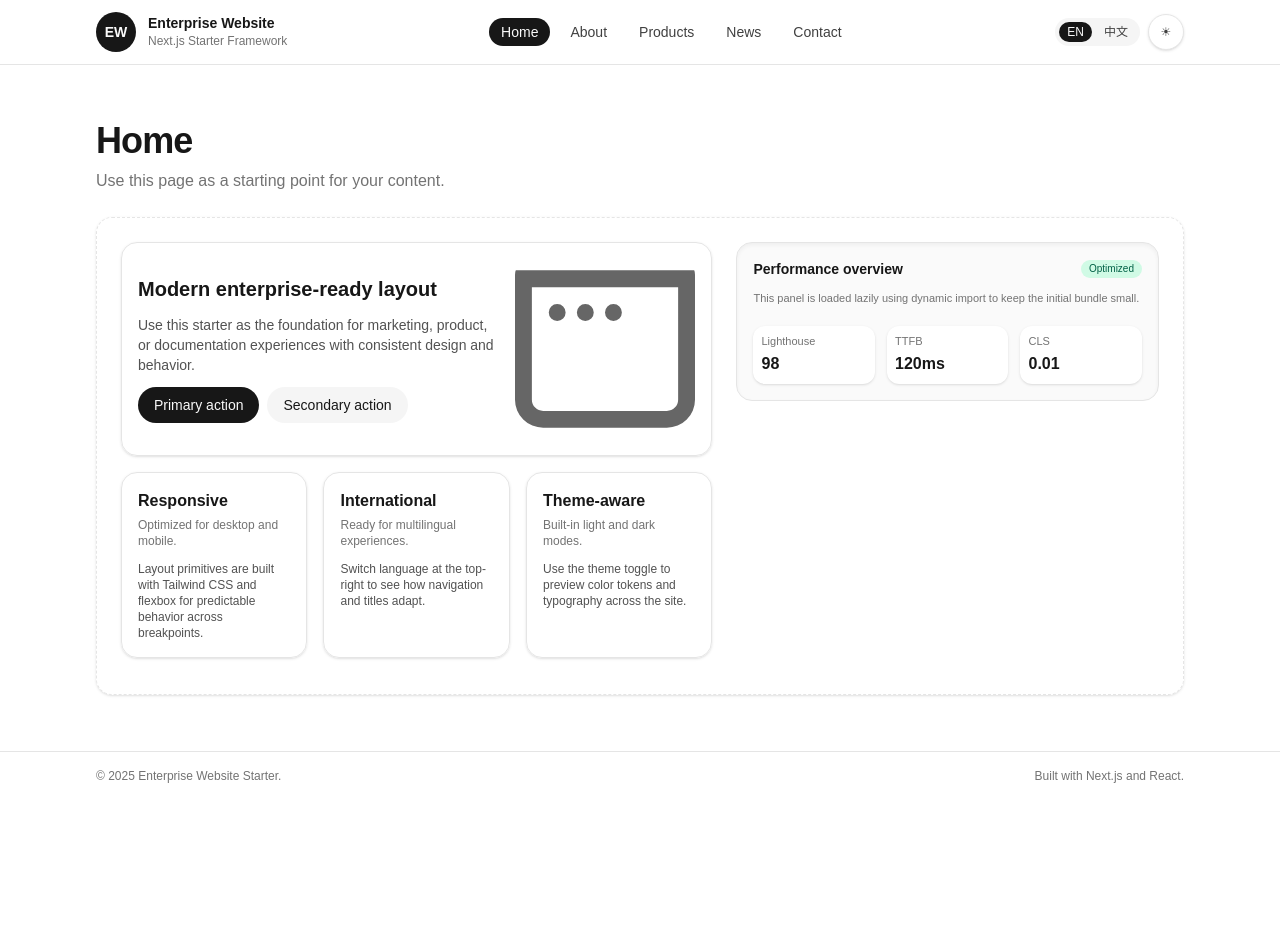
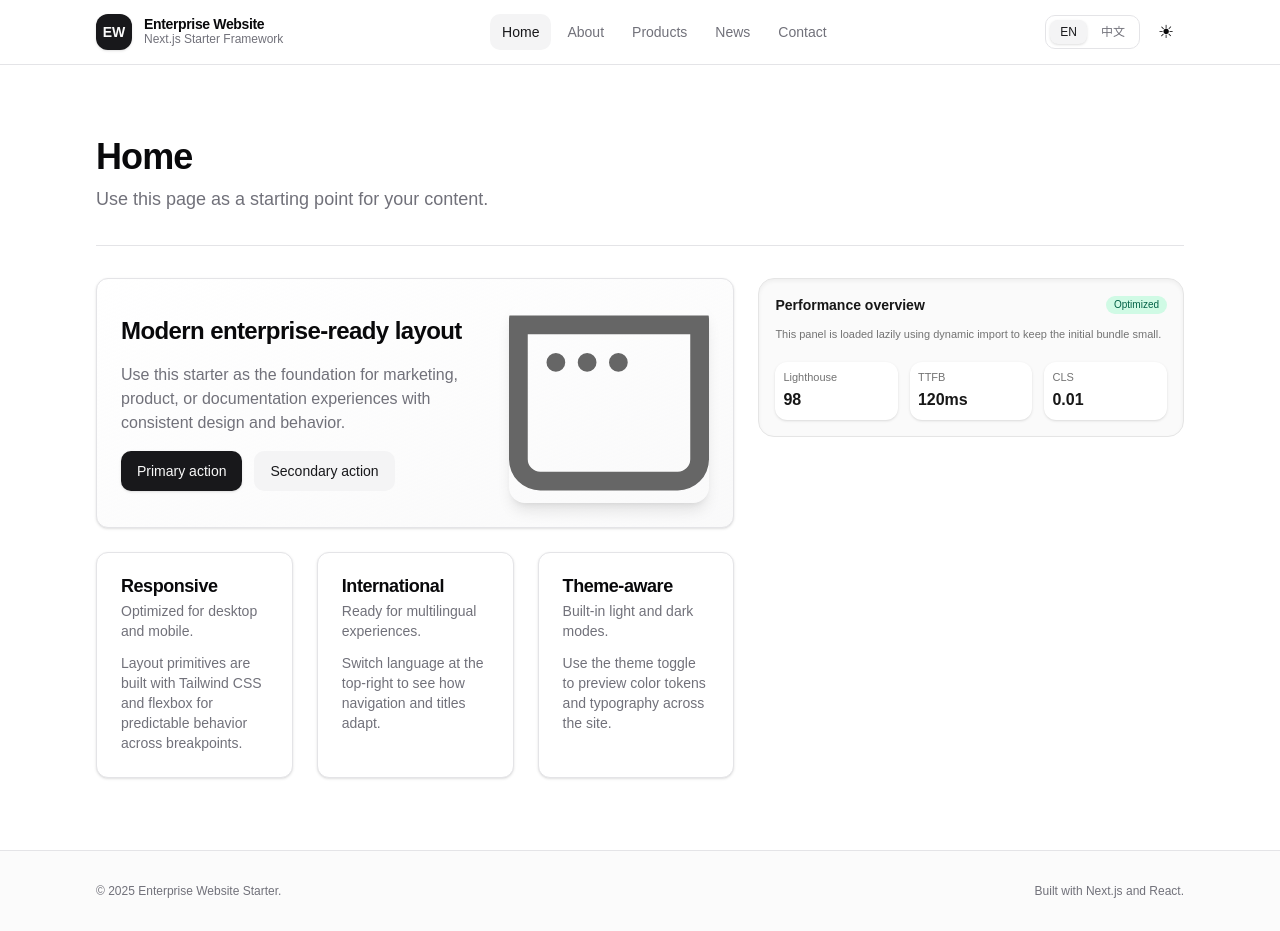
Before and after one commit to git-zhp/website, a Next.js app: page / in a window 1280 px wide. Before the commit the page ends 800 px from the top, so only its background shows below. Built offline with nearby package versions, Linux system fonts and the light colour scheme.

Commit message:
style(ui): 更新组件样式以匹配新的设计系统
重构主题切换器、输入框、卡片、按钮等组件的样式
更新全局CSS变量以支持新的设计规范
调整布局和间距以改善视觉一致性

```diff
--- a/src/app/globals.css
+++ b/src/app/globals.css
@@ -1,18 +1,75 @@
 @import "tailwindcss";
 
 :root {
-  --background: #ffffff;
-  --foreground: #171717;
+  --background: 0 0% 100%;
+  --foreground: 240 10% 3.9%;
+  --card: 0 0% 100%;
+  --card-foreground: 240 10% 3.9%;
+  --popover: 0 0% 100%;
+  --popover-foreground: 240 10% 3.9%;
+  --primary: 240 5.9% 10%;
+  --primary-foreground: 0 0% 98%;
+  --secondary: 240 4.8% 95.9%;
+  --secondary-foreground: 240 5.9% 10%;
+  --muted: 240 4.8% 95.9%;
+  --muted-foreground: 240 3.8% 46.1%;
+  --accent: 240 4.8% 95.9%;
+  --accent-foreground: 240 5.9% 10%;
+  --destructive: 0 84.2% 60.2%;
+  --destructive-foreground: 0 0% 98%;
+  --border: 240 5.9% 90%;
+  --input: 240 5.9% 90%;
+  --ring: 240 5.9% 10%;
+  --radius: 0.75rem;
 }
 
 [data-theme="dark"] {
-  --background: #0a0a0a;
-  --foreground: #ededed;
+  --background: 240 10% 3.9%;
+  --foreground: 0 0% 98%;
+  --card: 240 10% 3.9%;
+  --card-foreground: 0 0% 98%;
+  --popover: 240 10% 3.9%;
+  --popover-foreground: 0 0% 98%;
+  --primary: 0 0% 98%;
+  --primary-foreground: 240 5.9% 10%;
+  --secondary: 240 3.7% 15.9%;
+  --secondary-foreground: 0 0% 98%;
+  --muted: 240 3.7% 15.9%;
+  --muted-foreground: 240 5% 64.9%;
+  --accent: 240 3.7% 15.9%;
+  --accent-foreground: 0 0% 98%;
+  --destructive: 0 62.8% 30.6%;
+  --destructive-foreground: 0 0% 98%;
+  --border: 240 3.7% 15.9%;
+  --input: 240 3.7% 15.9%;
+  --ring: 240 4.9% 83.9%;
 }
 
 @theme inline {
-  --color-background: var(--background);
-  --color-foreground: var(--foreground);
+  --color-background: hsl(var(--background));
+  --color-foreground: hsl(var(--foreground));
+  --color-card: hsl(var(--card));
+  --color-card-foreground: hsl(var(--card-foreground));
+  --color-popover: hsl(var(--popover));
+  --color-popover-foreground: hsl(var(--popover-foreground));
+  --color-primary: hsl(var(--primary));
+  --color-primary-foreground: hsl(var(--primary-foreground));
+  --color-secondary: hsl(var(--secondary));
+  --color-secondary-foreground: hsl(var(--secondary-foreground));
+  --color-muted: hsl(var(--muted));
+  --color-muted-foreground: hsl(var(--muted-foreground));
+  --color-accent: hsl(var(--accent));
+  --color-accent-foreground: hsl(var(--accent-foreground));
+  --color-destructive: hsl(var(--destructive));
+  --color-destructive-foreground: hsl(var(--destructive-foreground));
+  --color-border: hsl(var(--border));
+  --color-input: hsl(var(--input));
+  --color-ring: hsl(var(--ring));
+
+  --radius-lg: var(--radius);
+  --radius-md: calc(var(--radius) - 2px);
+  --radius-sm: calc(var(--radius) - 4px);
+
   --font-sans: var(--font-geist-sans);
   --font-mono: var(--font-geist-mono);
 }
@@ -21,4 +78,5 @@ body {
   background: var(--background);
   color: var(--foreground);
   font-family: Arial, Helvetica, sans-serif;
+  @apply bg-background text-foreground antialiased;
 }
--- a/src/app/page.tsx
+++ b/src/app/page.tsx
@@ -16,24 +16,24 @@ export const dynamic = "force-static";
 export default function HomePage() {
   return (
     <PageShell titleKey="page.home.title">
-      <div className="grid gap-6 lg:grid-cols-[minmax(0,1.4fr)_minmax(0,1fr)]">
-        <div className="space-y-4">
-          <Card>
-            <div className="flex flex-col gap-4 md:flex-row md:items-center">
-              <div className="flex-1 space-y-3">
-                <h2 className="text-xl font-semibold text-neutral-900">
+      <div className="grid gap-6 lg:grid-cols-[1.5fr_1fr]">
+        <div className="space-y-6">
+          <Card className="bg-gradient-to-br from-card to-secondary/50">
+            <div className="flex flex-col gap-6 md:flex-row md:items-center">
+              <div className="flex-1 space-y-4">
+                <h2 className="text-2xl font-bold tracking-tight text-foreground">
                   Modern enterprise-ready layout
                 </h2>
-                <p className="text-sm text-neutral-600">
+                <p className="text-muted-foreground">
                   Use this starter as the foundation for marketing, product, or
                   documentation experiences with consistent design and behavior.
                 </p>
-                <div className="flex flex-wrap gap-2">
+                <div className="flex flex-wrap gap-3">
                   <Button variant="primary">Primary action</Button>
                   <Button variant="secondary">Secondary action</Button>
                 </div>
               </div>
-              <div className="hidden w-full max-w-[180px] shrink-0 md:block">
+              <div className="hidden w-full max-w-[200px] shrink-0 md:block">
                 <AppImage
                   src="/window.svg"
                   alt="Layout illustration"
@@ -41,13 +41,14 @@ export default function HomePage() {
                   height={200}
                   radius="lg"
                   priority
+                  className="shadow-lg"
                 />
               </div>
             </div>
           </Card>
-          <div className="grid gap-4 md:grid-cols-3">
+          <div className="grid gap-6 sm:grid-cols-3">
             <Card title="Responsive" description="Optimized for desktop and mobile.">
-              <p className="text-xs text-neutral-600">
+              <p className="text-sm text-muted-foreground">
                 Layout primitives are built with Tailwind CSS and flexbox for
                 predictable behavior across breakpoints.
               </p>
@@ -56,7 +57,7 @@ export default function HomePage() {
               title="International"
               description="Ready for multilingual experiences."
             >
-              <p className="text-xs text-neutral-600">
+              <p className="text-sm text-muted-foreground">
                 Switch language at the top-right to see how navigation and
                 titles adapt.
               </p>
@@ -65,14 +66,14 @@ export default function HomePage() {
               title="Theme-aware"
               description="Built-in light and dark modes."
             >
-              <p className="text-xs text-neutral-600">
+              <p className="text-sm text-muted-foreground">
                 Use the theme toggle to preview color tokens and typography
                 across the site.
               </p>
             </Card>
           </div>
         </div>
-        <div className="space-y-4">
+        <div className="space-y-6">
           <AnalyticsPanel />
         </div>
       </div>
--- a/src/components/i18n/LanguageSwitcher.tsx
+++ b/src/components/i18n/LanguageSwitcher.tsx
@@ -11,7 +11,7 @@ export function LanguageSwitcher() {
   const { language, setLanguage } = useAppSettings();
 
   return (
-    <div className="inline-flex items-center gap-1 rounded-full bg-neutral-100 p-1 text-xs text-neutral-700">
+    <div className="inline-flex items-center gap-1 rounded-md border border-input p-1">
       {languages.map((item) => {
         const isActive = language === item.code;
 
@@ -20,10 +20,10 @@ export function LanguageSwitcher() {
             key={item.code}
             type="button"
             onClick={() => setLanguage(item.code)}
-            className={`rounded-full px-2 py-0.5 transition-colors ${
+            className={`rounded-sm px-2.5 py-1 text-xs font-medium transition-colors ${
               isActive
-                ? "bg-neutral-900 text-neutral-50"
-                : "text-neutral-700 hover:bg-neutral-200"
+                ? "bg-secondary text-secondary-foreground shadow-sm"
+                : "text-muted-foreground hover:bg-muted hover:text-foreground"
             }`}
           >
             {item.label}
--- a/src/components/layout/MainLayout.tsx
+++ b/src/components/layout/MainLayout.tsx
@@ -26,22 +26,22 @@ export function MainLayout({ children }: { children: ReactNode }) {
 
   return (
     <div className="flex min-h-screen flex-col bg-background text-foreground">
-      <header className="border-b border-neutral-200 bg-white/80 backdrop-blur">
+      <header className="sticky top-0 z-50 w-full border-b border-border bg-background/80 backdrop-blur supports-[backdrop-filter]:bg-background/60">
         <div className="mx-auto flex max-w-6xl items-center justify-between gap-4 px-4 py-3 sm:px-6 lg:px-8">
           <div className="flex items-center gap-3">
-            <div className="flex h-10 w-10 items-center justify-center rounded-full bg-neutral-900 text-sm font-semibold text-neutral-50">
+            <div className="flex h-9 w-9 items-center justify-center rounded-lg bg-primary text-sm font-semibold text-primary-foreground shadow-sm">
               EW
             </div>
             <div className="flex flex-col">
-              <span className="text-sm font-semibold leading-tight">
+              <span className="text-sm font-semibold leading-none tracking-tight">
                 Enterprise Website
               </span>
-              <span className="text-xs text-neutral-500">
+              <span className="text-xs text-muted-foreground">
                 Next.js Starter Framework
               </span>
             </div>
           </div>
-          <nav className="hidden items-center gap-2 text-sm font-medium text-neutral-700 md:flex">
+          <nav className="hidden items-center gap-1 text-sm font-medium md:flex">
             {navItems.map((item) => {
               const isActive =
                 item.href === "/"
@@ -52,10 +52,10 @@ export function MainLayout({ children }: { children: ReactNode }) {
                 <Link
                   key={item.href}
                   href={item.href}
-                  className={`rounded-full px-3 py-1 transition-colors ${
+                  className={`rounded-md px-3 py-2 transition-colors ${
                     isActive
-                      ? "bg-neutral-900 text-neutral-50"
-                      : "text-neutral-700 hover:bg-neutral-100"
+                      ? "bg-secondary text-secondary-foreground"
+                      : "text-muted-foreground hover:bg-accent hover:text-accent-foreground"
                   }`}
                 >
                   <span>{t(item.labelKey)}</span>
@@ -74,8 +74,8 @@ export function MainLayout({ children }: { children: ReactNode }) {
           {children}
         </div>
       </main>
-      <footer className="border-t border-neutral-200 bg-white/80">
-        <div className="mx-auto flex max-w-6xl flex-col items-center justify-between gap-3 px-4 py-4 text-xs text-neutral-500 sm:flex-row sm:px-6 lg:px-8">
+      <footer className="border-t border-border bg-muted/40">
+        <div className="mx-auto flex max-w-6xl flex-col items-center justify-between gap-4 px-4 py-8 text-xs text-muted-foreground sm:flex-row sm:px-6 lg:px-8">
           <p>© {new Date().getFullYear()} Enterprise Website Starter.</p>
           <p>Built with Next.js and React.</p>
         </div>
--- a/src/components/layout/PageShell.tsx
+++ b/src/components/layout/PageShell.tsx
@@ -13,16 +13,16 @@ export function PageShell({ titleKey, children }: PageShellProps) {
   const { t } = useTranslation();
 
   return (
-    <div className="flex flex-1 flex-col gap-6 py-6">
-      <div>
-        <h1 className="text-3xl font-semibold tracking-tight sm:text-4xl">
+    <div className="flex flex-1 flex-col gap-8 py-8 md:py-10">
+      <div className="space-y-2 border-b border-border pb-8">
+        <h1 className="text-3xl font-bold tracking-tight md:text-4xl">
           {t(titleKey)}
         </h1>
-        <p className="mt-2 max-w-2xl text-sm text-neutral-500 sm:text-base">
+        <p className="max-w-2xl text-lg text-muted-foreground">
           {t("layout.page.subtitle")}
         </p>
       </div>
-      <div className="flex flex-1 flex-col rounded-2xl border border-dashed border-neutral-200 bg-white/60 p-6 shadow-sm">
+      <div className="flex flex-1 flex-col">
         {children}
       </div>
     </div>
--- a/src/components/theme/ThemeToggle.tsx
+++ b/src/components/theme/ThemeToggle.tsx
@@ -1,6 +1,7 @@
 "use client";
 
 import { useAppSettings } from "@/contexts/AppSettingsContext";
+import { Button } from "@/components/ui/Button";
 
 export function ThemeToggle() {
   const { theme, toggleTheme } = useAppSettings();
@@ -8,13 +9,13 @@ export function ThemeToggle() {
   const isDark = theme === "dark";
 
   return (
-    <button
-      type="button"
+    <Button
+      variant="ghost"
       onClick={toggleTheme}
       aria-label="Toggle theme"
-      className="inline-flex h-9 w-9 items-center justify-center rounded-full border border-neutral-200 bg-white text-xs text-neutral-700 shadow-sm transition-colors hover:bg-neutral-100"
+      className="h-9 w-9 rounded-md px-0"
     >
-      {isDark ? "☾" : "☀︎"}
-    </button>
+      <span className="text-lg leading-none">{isDark ? "☾" : "☀︎"}</span>
+    </Button>
   );
 }
--- a/src/components/ui/Button.tsx
+++ b/src/components/ui/Button.tsx
@@ -12,15 +12,15 @@ export function Button({
   ...props
 }: ButtonProps) {
   const baseClasses =
-    "inline-flex items-center justify-center whitespace-nowrap rounded-full px-4 py-2 text-sm font-medium transition-colors focus-visible:outline-none focus-visible:ring-2 focus-visible:ring-offset-2 disabled:cursor-not-allowed disabled:opacity-60";
+    "inline-flex h-10 items-center justify-center whitespace-nowrap rounded-md px-4 py-2 text-sm font-medium ring-offset-background transition-colors focus-visible:outline-none focus-visible:ring-2 focus-visible:ring-ring focus-visible:ring-offset-2 disabled:pointer-events-none disabled:opacity-50";
 
   const variantClasses: Record<ButtonVariant, string> = {
     primary:
-      "bg-neutral-900 text-neutral-50 hover:bg-neutral-800 focus-visible:ring-neutral-900",
+      "bg-primary text-primary-foreground hover:bg-primary/90 shadow",
     secondary:
-      "bg-neutral-100 text-neutral-900 hover:bg-neutral-200 focus-visible:ring-neutral-400",
+      "bg-secondary text-secondary-foreground hover:bg-secondary/80",
     ghost:
-      "bg-transparent text-neutral-700 hover:bg-neutral-100 focus-visible:ring-neutral-400",
+      "hover:bg-accent hover:text-accent-foreground",
   };
 
   const mergedClassName = [baseClasses, variantClasses[variant], className]
--- a/src/components/ui/Card.tsx
+++ b/src/components/ui/Card.tsx
@@ -13,17 +13,17 @@ export function Card({
   ...props
 }: CardProps) {
   const baseClasses =
-    "flex flex-col gap-3 rounded-2xl border border-neutral-200 bg-white/80 p-4 shadow-sm";
+    "flex flex-col gap-3 rounded-lg border border-border bg-card text-card-foreground p-6 shadow-sm transition-all hover:shadow-md";
 
   const mergedClassName = [baseClasses, className].filter(Boolean).join(" ");
 
   return (
     <section className={mergedClassName} {...props}>
       {(title || description) && (
-        <header className="space-y-1">
-          {title && <h2 className="text-base font-semibold">{title}</h2>}
+        <header className="space-y-1.5">
+          {title && <h2 className="text-lg font-semibold leading-none tracking-tight">{title}</h2>}
           {description && (
-            <p className="text-xs text-neutral-500">{description}</p>
+            <p className="text-sm text-muted-foreground">{description}</p>
           )}
         </header>
       )}
--- a/src/components/ui/Input.tsx
+++ b/src/components/ui/Input.tsx
@@ -4,7 +4,7 @@ type InputProps = InputHTMLAttributes<HTMLInputElement>;
 
 export function Input({ className, ...props }: InputProps) {
   const baseClasses =
-    "block w-full rounded-lg border border-neutral-200 bg-white px-3 py-2 text-sm text-neutral-900 shadow-sm outline-none transition-colors placeholder:text-neutral-400 focus:border-neutral-900 focus:ring-2 focus:ring-neutral-900/40 disabled:cursor-not-allowed disabled:bg-neutral-100";
+    "flex h-10 w-full rounded-md border border-input bg-background px-3 py-2 text-sm ring-offset-background file:border-0 file:bg-transparent file:text-sm file:font-medium placeholder:text-muted-foreground focus-visible:outline-none focus-visible:ring-2 focus-visible:ring-ring focus-visible:ring-offset-2 disabled:cursor-not-allowed disabled:opacity-50";
 
   const mergedClassName = [baseClasses, className].filter(Boolean).join(" ");
 
```
